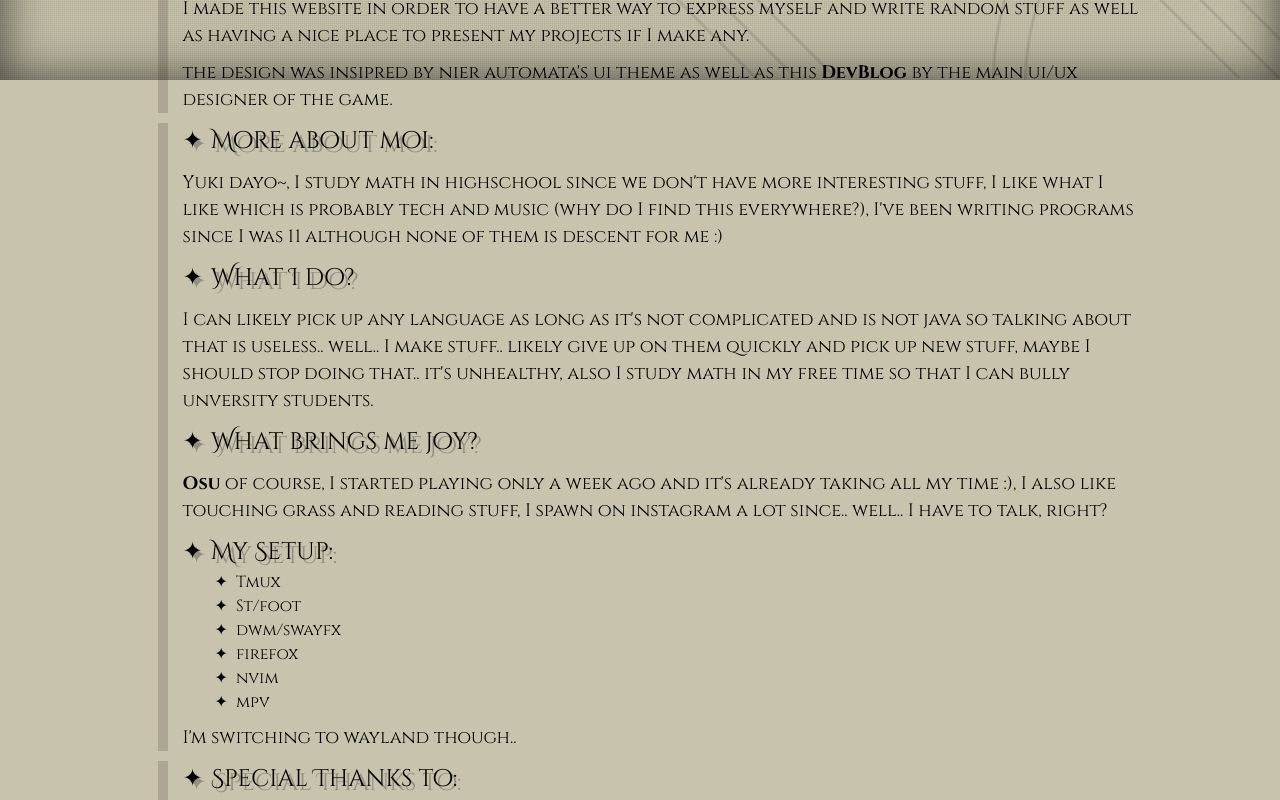
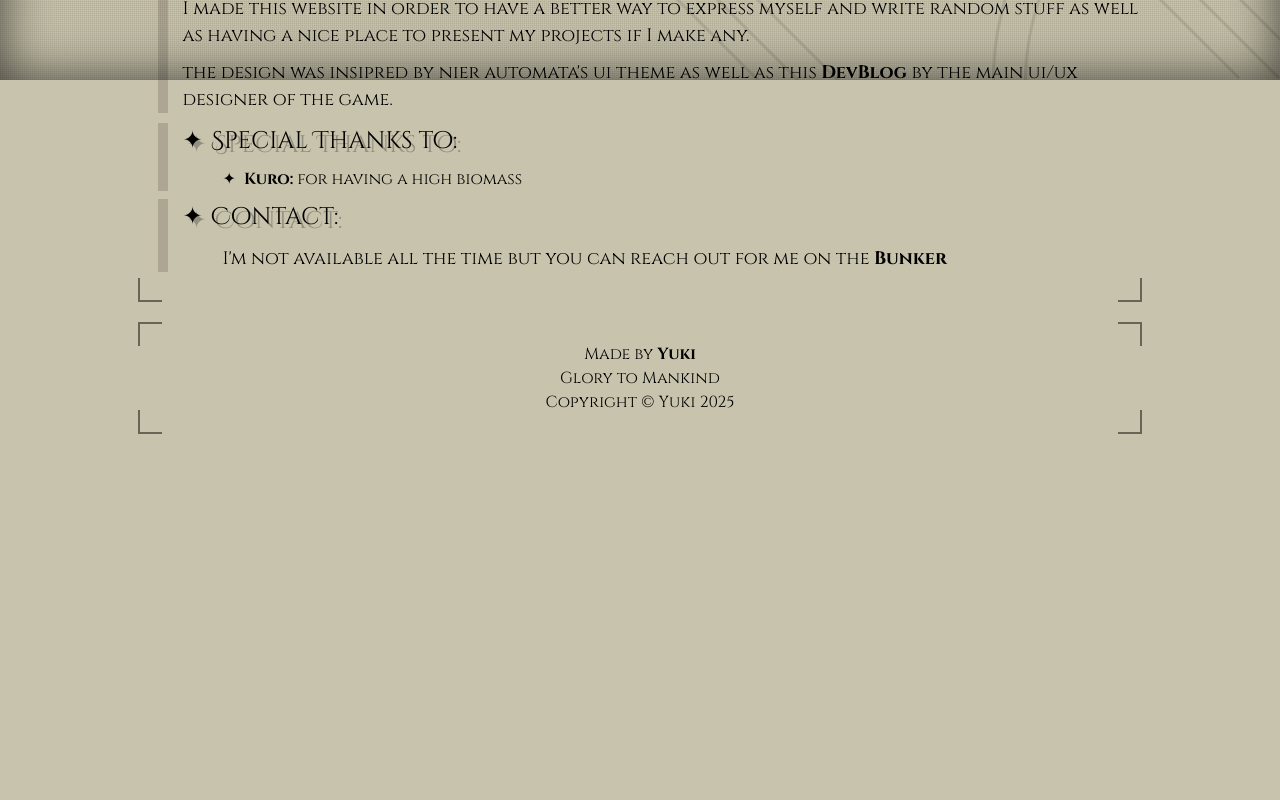
Before and after one commit to yukiisen/yukii, a SvelteKit app: page / in a window 1280 px wide. Shown: the part 720-1520 px from the top of the page. After the commit the page ends 1166 px from the top, so only its background shows below. Built offline with nearby package versions, Linux system fonts and the light colour scheme; no server answers.

Commit message:
october update

```diff
--- a/src/routes/+page.svelte
+++ b/src/routes/+page.svelte
@@ -77,31 +77,6 @@
     </p>
 </article>
 
-<article class="sub before-deco mb-2">
-    <h2 class="list-element">More about moi:</h2>
-    <p>
-        Yuki dayo~, I study math in highschool since we don't have more interesting stuff, I like what I like which is probably tech and music (why do I find this everywhere?), I've been writing programs since I was 11 although none of them is descent for me :)
-    </p>
-    <h2 class="list-element">What I do?</h2>
-    <p>
-        I can likely pick up any language as long as it's not complicated and is not java so talking about that is useless.. well.. I make stuff.. likely give up on them quickly and pick up new stuff, maybe I should stop doing that.. it's unhealthy, also I study math in my free time so that I can bully unversity students.
-    </p>
-    <h2 class="list-element">What brings me joy?</h2>
-    <p>
-        <a href="https://osu.ppy.sh">Osu</a> of course, I started playing only a week ago and it's already taking all my time :), I also like touching grass and reading stuff, I spawn on instagram a lot since.. well.. I have to talk, right?
-    </p>
-    <h2 class="list-element">My Setup:</h2>
-    <ul class="ml-8">
-        <li class="list-element text-base">Tmux</li>
-        <li class="list-element text-base">St/foot</li>
-        <li class="list-element text-base">dwm/swayfx</li>
-        <li class="list-element text-base">firefox</li>
-        <li class="list-element text-base">nvim</li>
-        <li class="list-element text-base">mpv</li>
-    </ul>
-    <p>I'm switching to wayland though..</p>
-</article>
-
 <article class="sub before-deco">
     <h2 class="list-element">Special Thanks to:</h2>
     <ul class="ml-4 md:ml-10 my-2">
```
Also changed, not shown: 1 other file (tests, documents, lock files or other folders).
